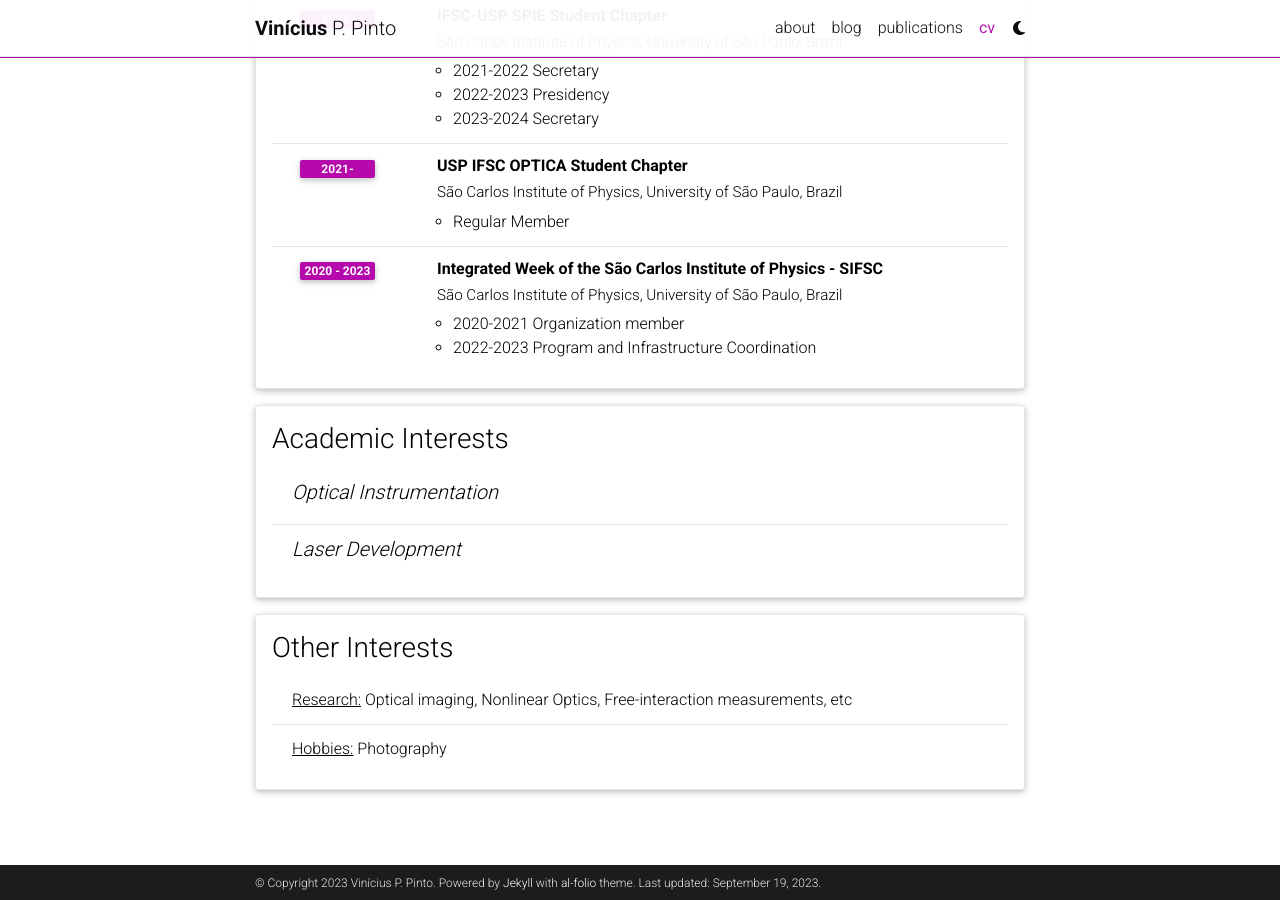
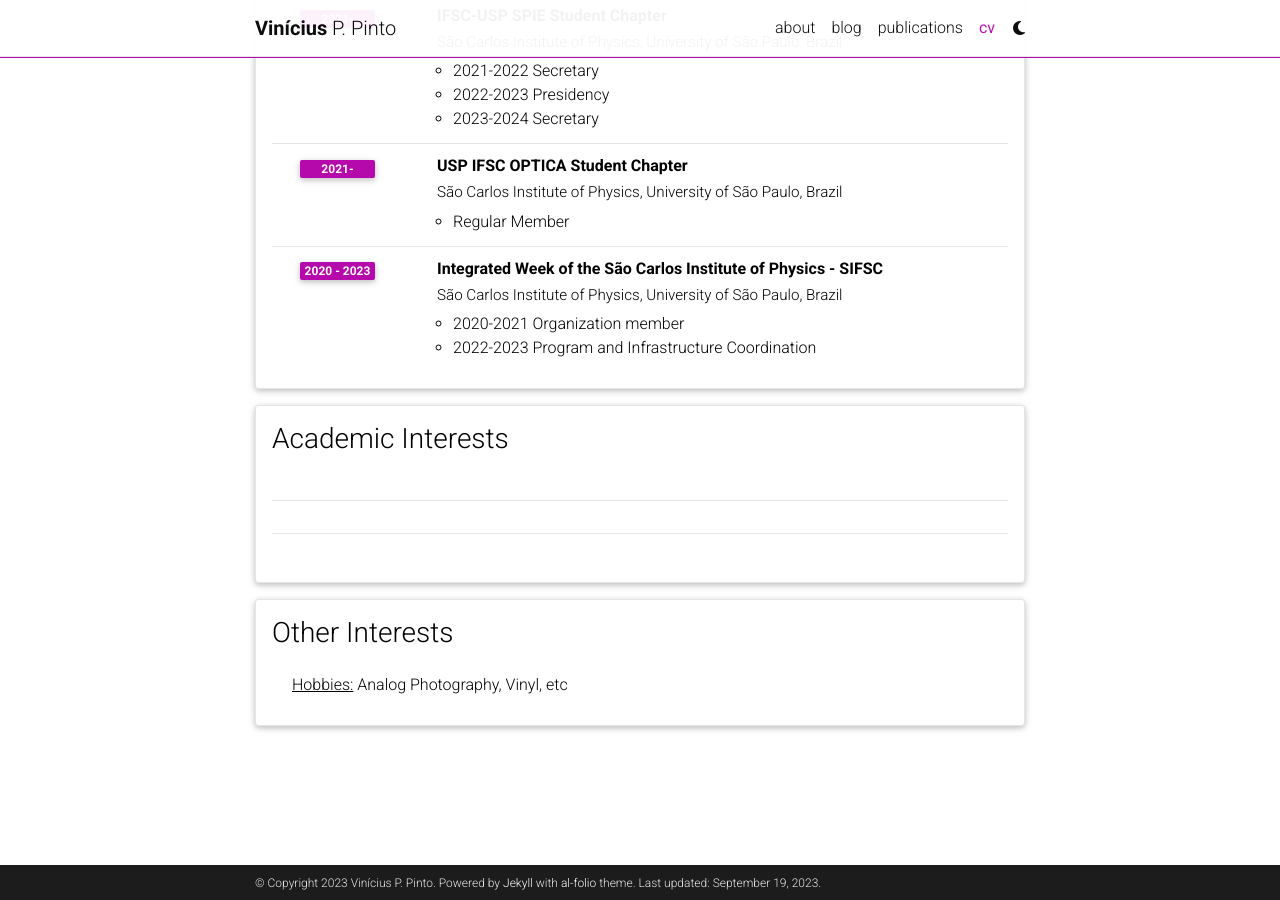
Before and after one commit to viniciusppinto/v, a Jekyll site: the page built from _pages/cv.md, in a window 1280 px wide and 900 px high, scrolled down 1049 px. Built offline with Jekyll 4.4.1, drawn with Linux system fonts in a browser that asks for light colours; comment, search, counter and statistics services are not loaded; a style sheet for code colours, icons or effects is not loaded.

Commit message:
Update cv.yml

```diff
--- a/_data/cv.yml
+++ b/_data/cv.yml
@@ -57,11 +57,11 @@
 - title: Academic Interests
   type: nested_list
   contents:
-    - title: Optical Instrumentation
-    - title: Laser Development
+    - Optical instrumentation (Optical imaging and Optical analysis)
+    - Femtosecond lasers (Ressonators Design, Laser-tissue interactions, Nonlinear Optics and Micromachining)
+    - Free-interaction measurements
 
 - title: Other Interests
   type: list
   contents:
-    - <u>Research:</u> Optical imaging, Nonlinear Optics, Free-interaction measurements, etc
-    - <u>Hobbies:</u> Photography
+    - <u>Hobbies:</u> Analog Photography, Vinyl, etc
```
